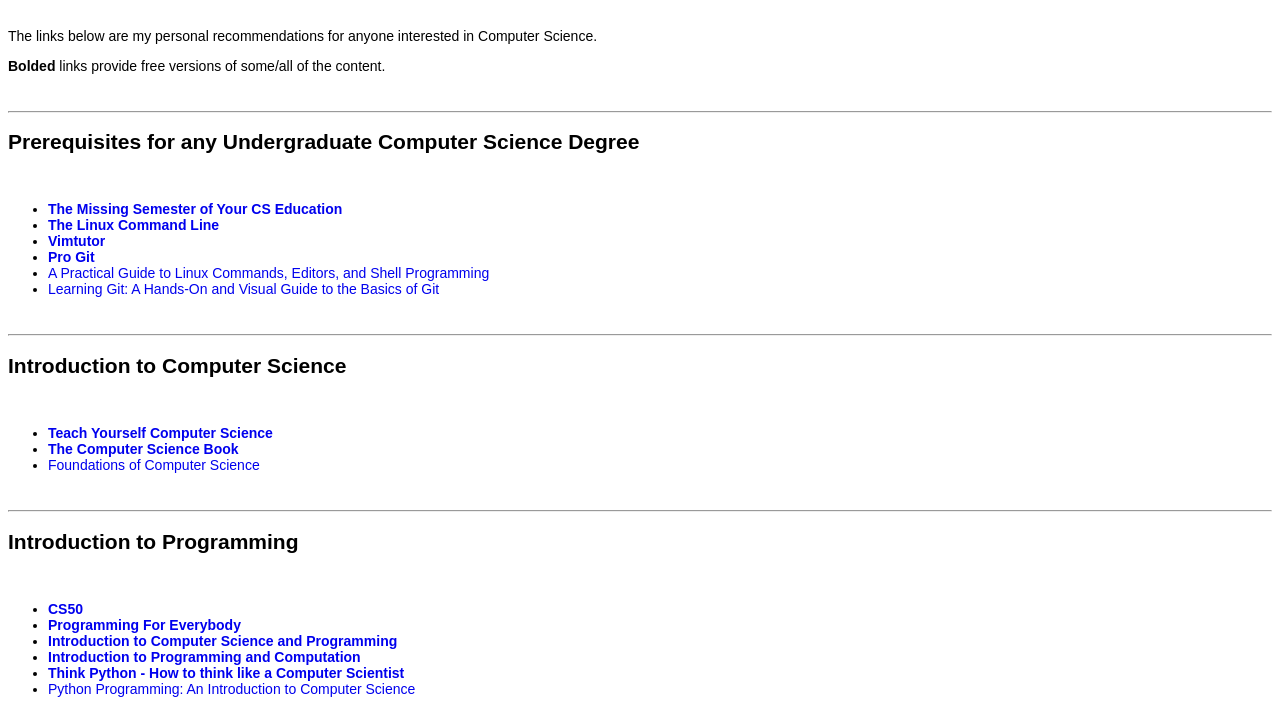
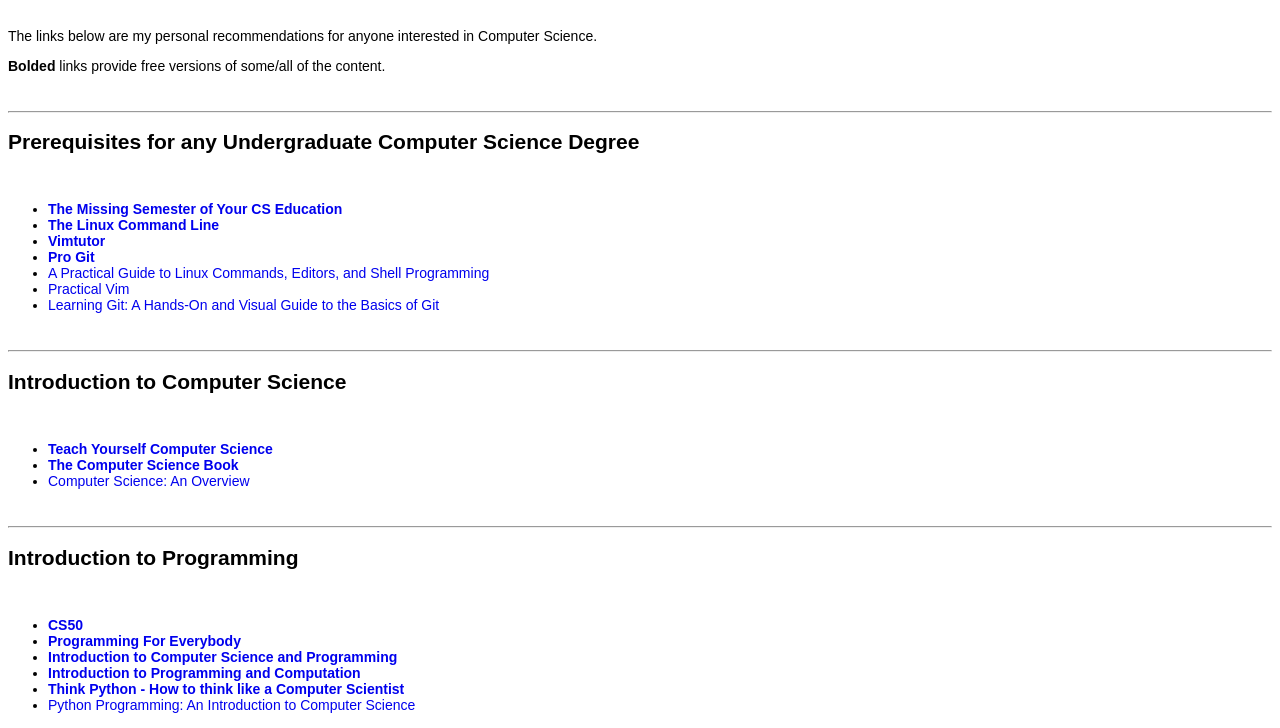
Before and after one commit to WilliamGleeson/computer.science, a plain HTML site: page index.html in a window 1280 px wide. Shown: the part 72-800 px from the top of the page. Drawn offline with Linux system fonts and the light colour scheme.

Commit message:
Update index.html

```diff
--- a/index.html
+++ b/index.html
@@ -31,6 +31,7 @@
     <li><b><a style="text-decoration:none" href="https://vimschool.netlify.app/introduction/vimtutor/" target="_blank">Vimtutor</a></b></li>
     <li><b><a style="text-decoration:none" href="https://git-scm.com/book/en/v2" target="_blank">Pro Git</a></b></li>
     <li><a style="text-decoration:none" href="https://www.amazon.com.au/dp/0134774604/" target="_blank">A Practical Guide to Linux Commands, Editors, and Shell Programming</a></li>
+    <li><a style="text-decoration:none" href="https://pragprog.com/titles/dnvim2/practical-vim-second-edition/" target="_blank">Practical Vim</a></li>
     <li><a style="text-decoration:none" href="https://www.amazon.com.au/dp/1098133919/" target="_blank">Learning Git: A Hands-On and Visual Guide to the Basics of Git</a></li>
   </ul>
   <br>
@@ -42,7 +43,7 @@
   <ul>
     <li><b><a style="text-decoration:none" href="https://teachyourselfcs.com/" target="_blank">Teach Yourself Computer Science</a></b></li>
     <li><b><a style="text-decoration:none" href="https://thecomputersciencebook.com/" target="_blank">The Computer Science Book</a></b></li>
-    <li><a style="text-decoration:none" href="https://www.cengageasia.com/title/default/detail?isbn=9781473787322" target="_blank">Foundations of Computer Science</a></li>
+    <li><a style="text-decoration:none" href="https://www.amazon.com.au/dp/1292263423/" target="_blank">Computer Science: An Overview</a></li>
   </ul>
   <br>
   <hr>
```
